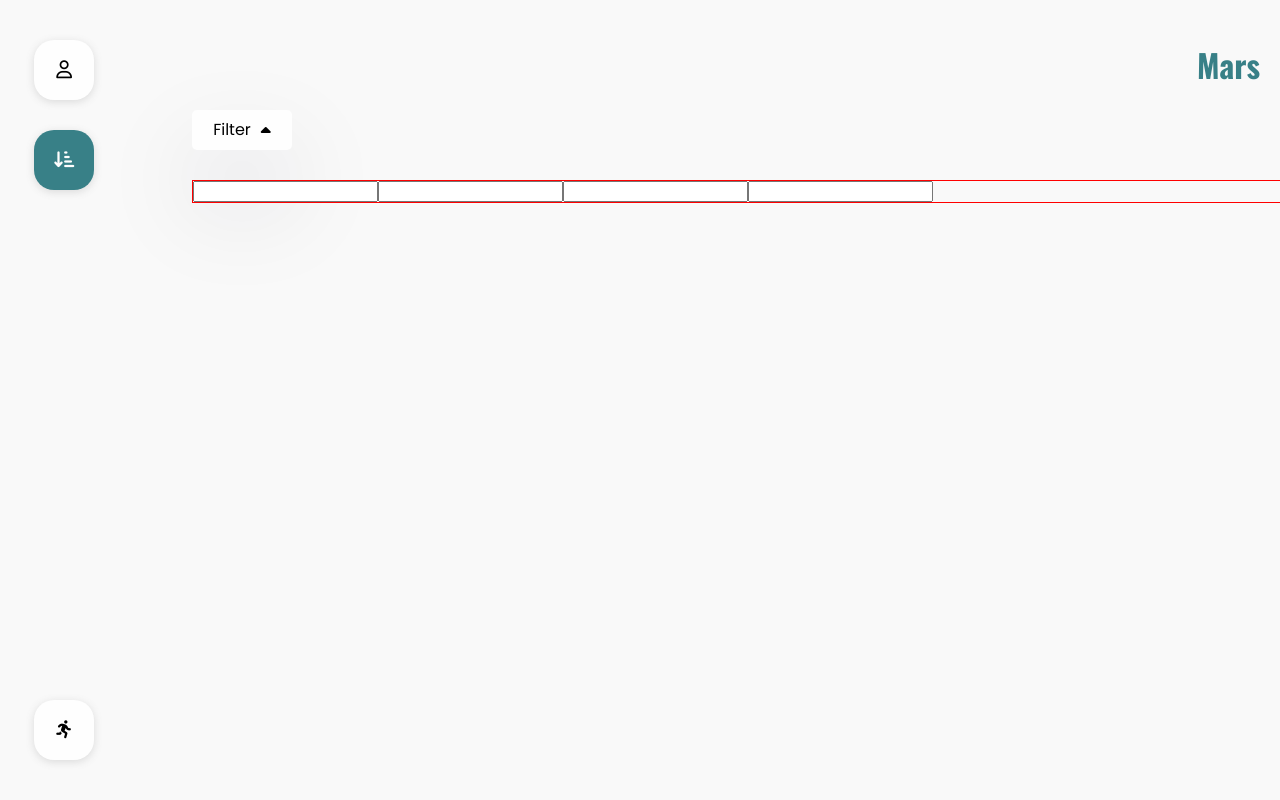
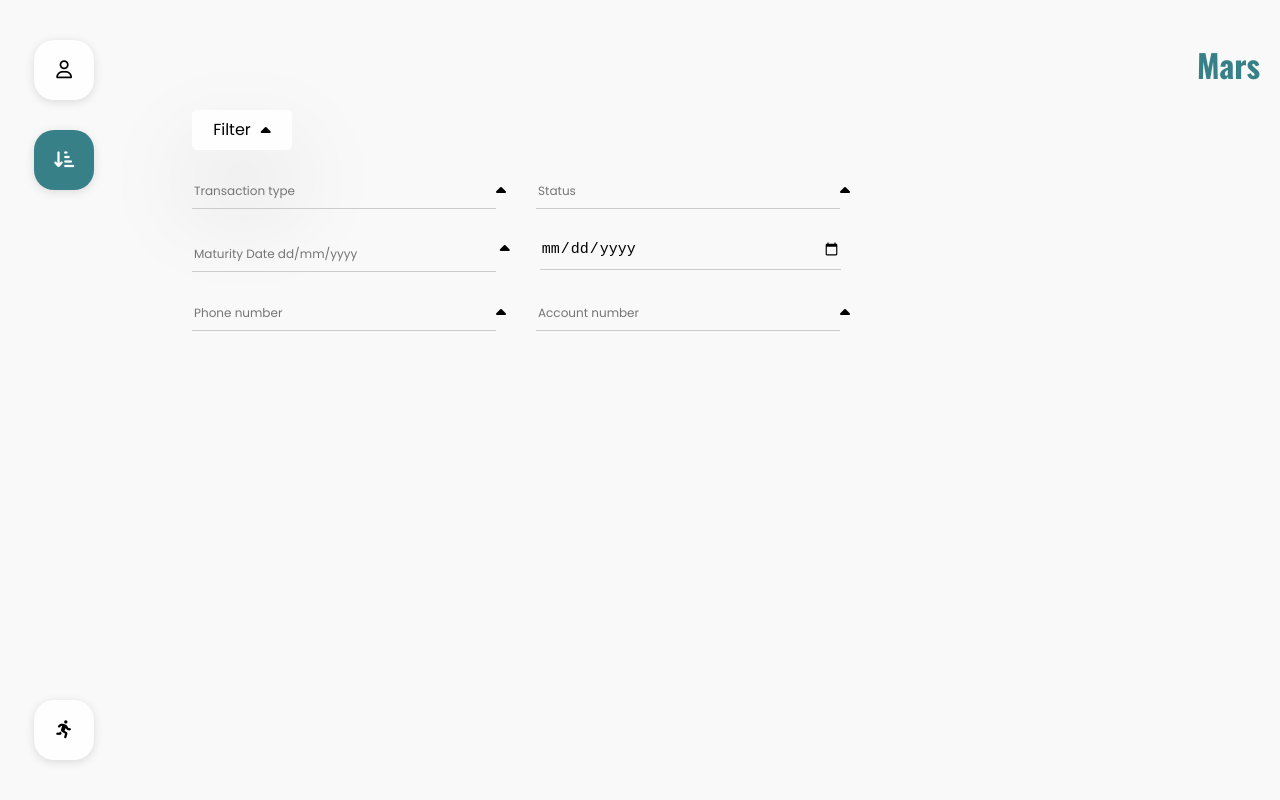
Before and after one commit to IamMishael06/Transaction-History, a plain HTML site: page index.html in a window 1280 px wide. Drawn offline with nearby package versions, Linux system fonts and the light colour scheme; a web font is replaced by a local one.

Commit message:
first commit

```diff
--- a/index.css
+++ b/index.css
@@ -89,8 +89,27 @@ background: #FEFEFE;
 }
 .filter-input{
     margin-top:30px;
-    width: 100%;
+    width: 90%;
     height: auto;
     display: flex;
-    border: 1px solid red;
+    align-items: center;
+    gap: 30px;
+    font-family: 'oswald';
+    flex-wrap: wrap;
 }
+.filter-input input{
+    width: 300px;
+    border: none;
+    font-size: 15px;
+    background: transparent;
+    outline: none;
+    padding-bottom: 10px;
+    border-bottom: 1.5px solid #ccc;
+}
+.filter-input input::placeholder{
+    font-family: 'poppins';
+    font-size: 12px;
+}
+.filter-input input[type=text]{
+    width: 300px;
+}
--- a/index.html
+++ b/index.html
@@ -35,10 +35,32 @@
                 <p>Filter</p><i class="fa-solid fa-sort-up"></i>
             </div>
             <div class="filter-input">
-                <input type="text">
-                <input type="text">
-                <input type="text">
-                <input type="text">
+                <div style="display: flex; align-items: center;">
+                    <input type="text" placeholder="Transaction type">
+                    <i class="fa-solid fa-sort-up"></i>
+                </div style="display: flex; align-items: center;">
+                <div style="display: flex; align-items: center;">
+                    <input type="text" placeholder="Status">
+                    <i class="fa-solid fa-sort-up"></i>
+                </div>
+                <div>
+                    <input type="text" placeholder="Maturity Date dd/mm/yyyy">
+                    <i class="fa-solid fa-sort-up"></i>
+                </div>
+                <div style="display: flex; align-items: center;">
+                    <input type="date" placeholder="Date">
+                </div>
+                <div style="display: flex; align-items: center;">
+                    <input type="number" placeholder="Phone number">
+                    <i class="fa-solid fa-sort-up"></i>
+                </div>
+                <div style="display: flex; align-items: center;">
+                    <input type="number" placeholder="Account number">
+                    <i class="fa-solid fa-sort-up"></i>
+                </div>
+
+
+
             </div>
         </div>
     </main>
```
